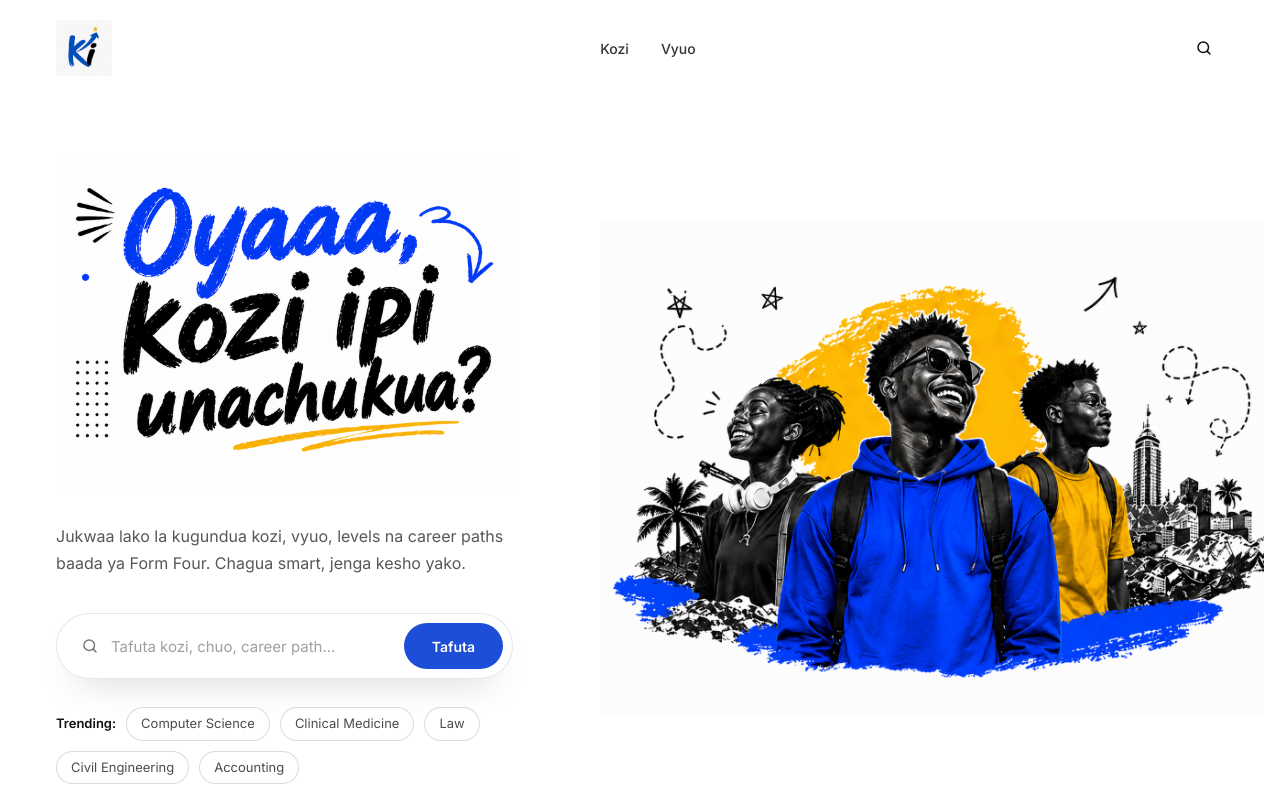
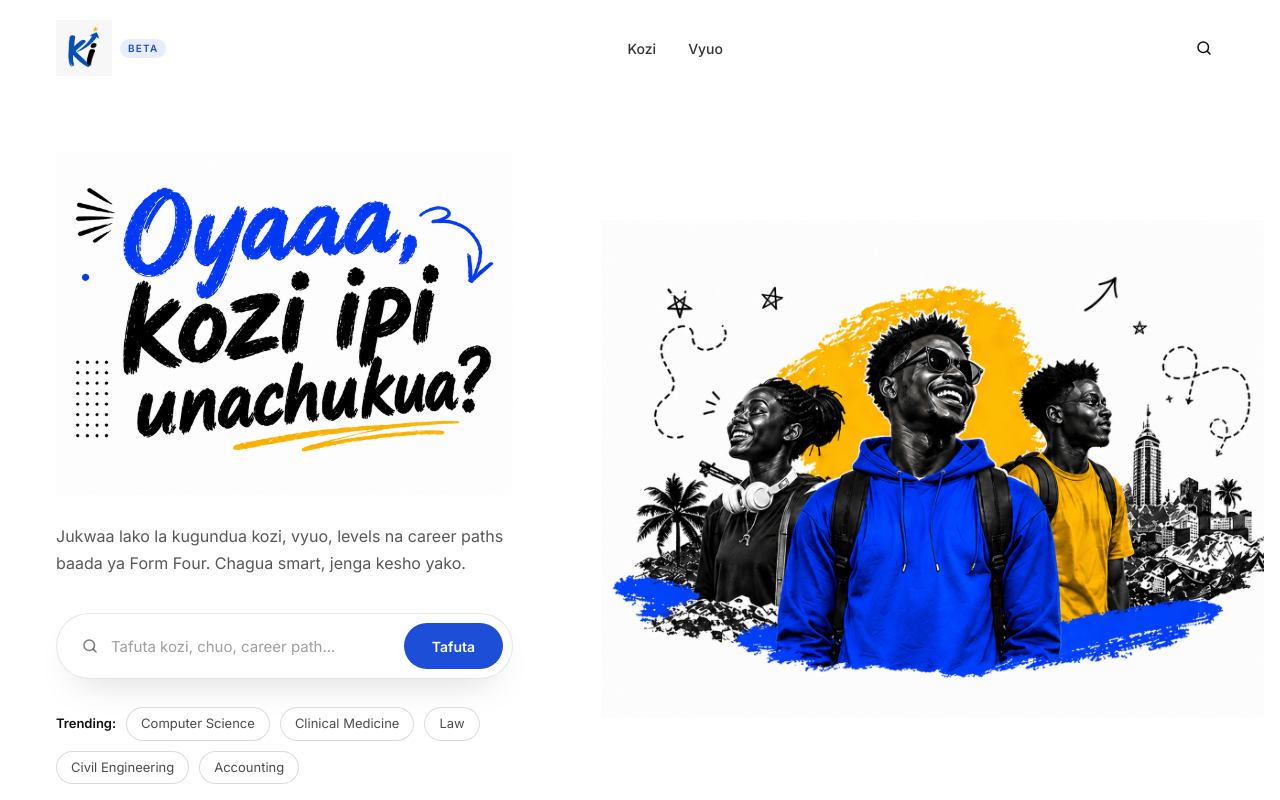
Before and after one commit to hassanayn/kozi-ipi, a Next.js app: page / in a window 1280 px wide. Shown: the top 800 px of the page. Built offline with nearby package versions, Linux system fonts and the light colour scheme; no server answers.

Commit message:
feat: add beta pill next to logo in header

```diff
--- a/components/hero.tsx
+++ b/components/hero.tsx
@@ -91,7 +91,7 @@ export function Hero() {
 function SiteHeader() {
   return (
     <header className="flex h-20 items-center justify-between gap-6 lg:h-24">
-      <Link href="/" aria-label="Kozi Ipi home" className="inline-flex">
+      <Link href="/" aria-label="Kozi Ipi home" className="inline-flex items-center gap-2">
         <Image
           src="/kozi-ipi-logo.png"
           alt="Kozi Ipi"
@@ -100,6 +100,9 @@ function SiteHeader() {
           priority
           className="size-12 lg:size-14"
         />
+        <span className="rounded-full bg-brand-blue/10 px-2 py-0.5 text-[10px] font-semibold uppercase tracking-[0.12em] text-brand-blue">
+          Beta
+        </span>
       </Link>
 
       <nav className="hidden items-center gap-8 lg:flex">
```
